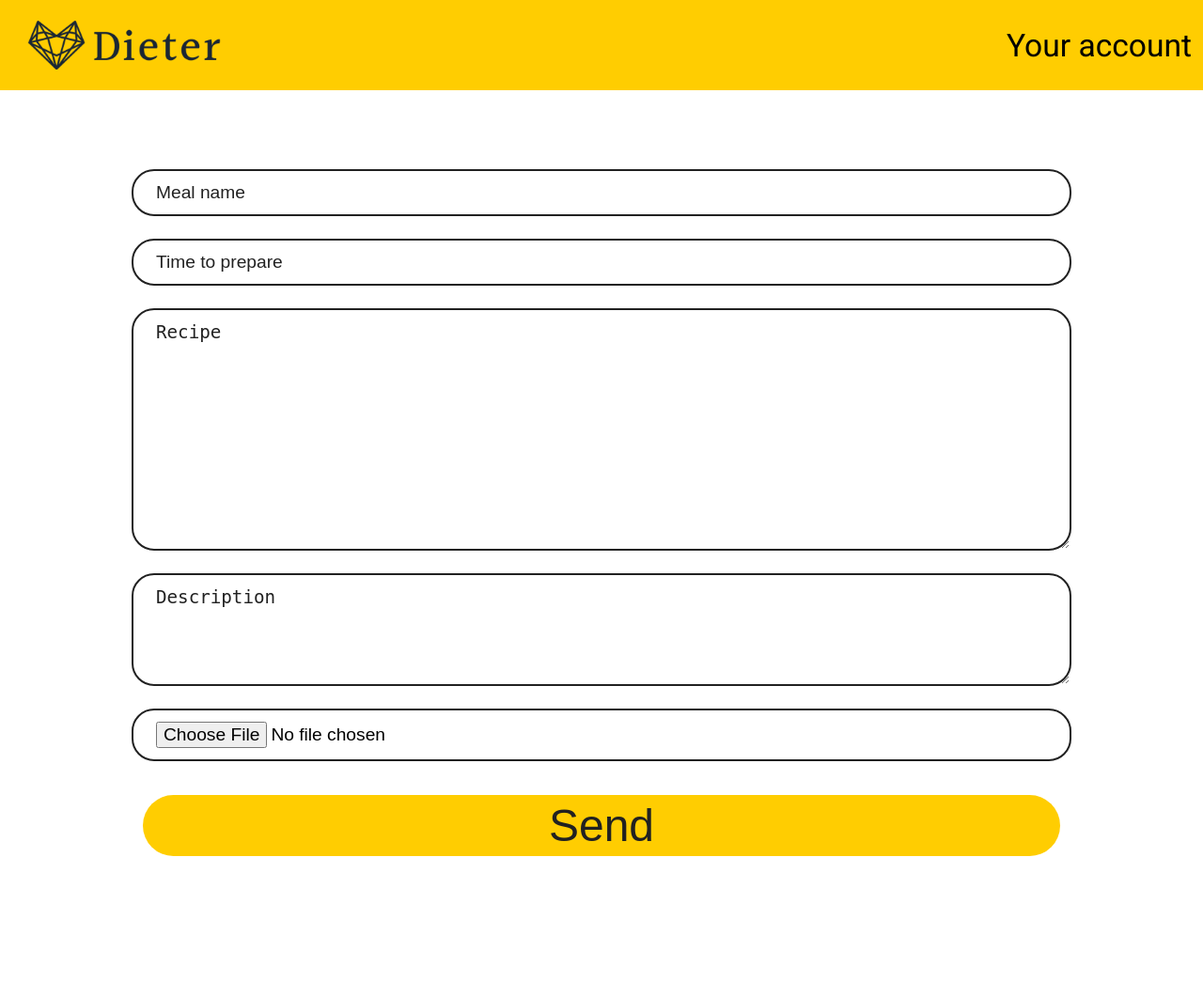
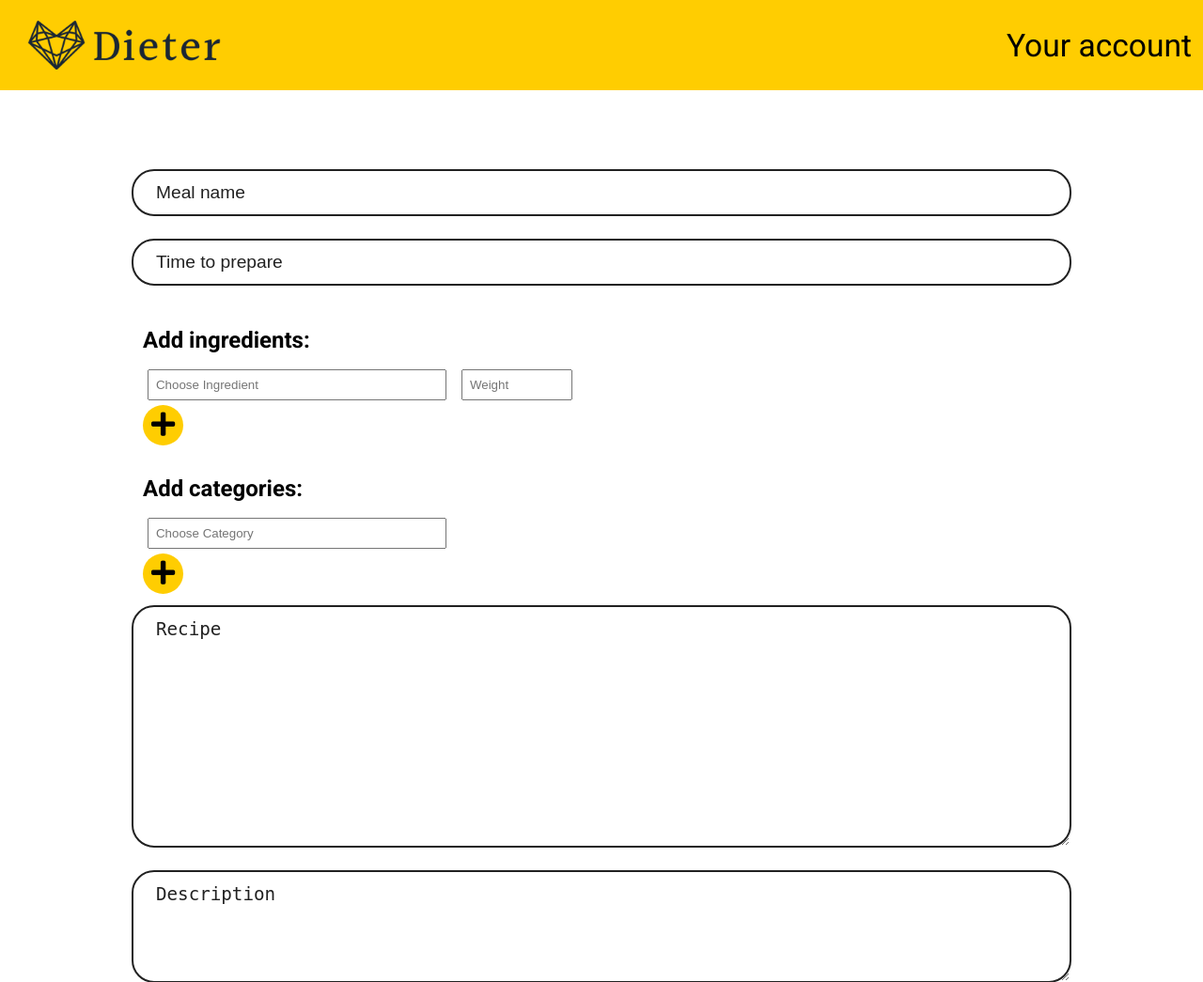
Before and after one commit to PASINSKI00/DietEasier, a PHP site: page /addMeal in a window 1280 px wide. Shown: the top 1045 px of the page at 94% size. Before the commit the page ends 911 px from the top, so only its background shows below. Run offline with PHP 8.4, Linux system fonts and the light colour scheme; data that the repository does not hold is empty; a stand-in replaces the project's code that opens the database connection; some libraries are stand-ins or nearby versions.

Commit message:
implemented adding meals with ingredients and categories

```diff
--- a/index.php
+++ b/index.php
@@ -16,6 +16,8 @@ Router::get('settings', 'DefaultController');
 Router::get('shoppingList', 'DefaultController');
 Router::get('whatYouChose', 'DefaultController');
 Router::get('yourAccount', 'DefaultController');
+Router::get('getAllCategories', 'MealController');
+Router::get('getAllIngredients', 'MealController');
 
 Router::post('loginHome', 'SecurityController');
 Router::post('loginChooseMeals', 'SecurityController');
--- a/public/css/addMeal.css
+++ b/public/css/addMeal.css
@@ -41,3 +41,64 @@
 .addMeal>form>*::placeholder {
     color: var(--chosen-text-black);
 }
+
+#ingredients-form {
+    width: 100%;
+    padding: 0 1rem;
+
+    display: flex;
+    flex-flow: column nowrap    ;
+}
+
+#ingredients-form h4{
+    margin-bottom: 0.5rem ;
+}
+
+.ingredients-form-inputs>input {
+    width: 300px;
+    padding: 0.3rem;
+    margin: 0.2rem;
+}
+
+.ingredients-form-inputs>input:last-child {
+    width: 100px;
+}
+
+#ingredients-form-add {
+    width: 1.2rem;
+    margin-left: 1rem;
+    font-size: 1.2rem;
+    padding: 0.3rem;
+    background-color: var(--chosen-yellow);
+    text-align: center;
+    border-radius: 50%;
+}
+
+
+#categories-form {
+    width: 100%;
+    padding: 0 1rem;
+
+    display: flex;
+    flex-flow: column nowrap    ;
+}
+
+#categories-form h4{
+    margin-bottom: 0.5rem ;
+}
+
+#categories-form>input {
+    width: 300px;
+    padding: 0.3rem;
+    margin: 0.2rem;
+}
+
+#categories-form-add {
+    width: 1.2rem;
+    margin-left: 1rem;
+    font-size: 1.2rem;
+    padding: 0.3rem;
+    background-color: var(--chosen-yellow);
+    text-align: center;
+    border-radius: 50%;
+}
--- /dev/null
+++ b/public/js/addMeal.js
@@ -0,0 +1,58 @@
+const ingredientsForm = document.querySelector("#ingredients-form");
+const ingredientsFormAdd = document.querySelector("#ingredients-form-add");
+const ingredientsDatalist = document.querySelector('datalist#ingredients')
+const categoriesForm = document.querySelector("#categories-form");
+const categoriesFormAdd = document.querySelector("#categories-form-add");
+const categoriesDatalist = document.querySelector('datalist#categories')
+
+const inputIngredients = "<div class=\"ingredients-form-inputs\">\n" +"<input list=\"ingredients\" name=\"ingredient\" id=\"ingredient\" placeholder=\"Choose Ingredient\">\n" +"<input type=\"number\" name=\"ingredient-weight\" id=\"ingredient-weight\" placeholder=\"Weight\">\n" +"</div>";
+const inputCategories = "<input list=\"categories\" name=\"ingredient\" id=\"ingredient\" placeholder=\"Choose Category\">";
+
+ingredientsFormAdd.onclick = createInputIngredients;
+categoriesFormAdd.onclick = createInputCategories;
+
+document.body.onload = function() {getAllIngredients(); getAllCategories();};
+
+function createInputIngredients() {
+    ingredientsForm.insertAdjacentHTML("beforeend", inputIngredients);
+}
+
+function createInputCategories() {
+    categoriesForm.insertAdjacentHTML("beforeend", inputCategories);
+}
+
+function getAllIngredients() {
+    fetch("/getAllIngredients")
+        .then(function (res){
+            return res.json();
+        })
+        .then(function (ingredients){
+            ingredientsDatalist.innerHTML = "";
+            loadIngredients(ingredients);
+        });
+}
+
+function loadIngredients(ingredients){
+    ingredients.forEach(ingredient => {
+        console.log(ingredient.name)
+        ingredientsDatalist.insertAdjacentHTML("beforeend", "<option value=\""+ingredient.name+"\"></option>");
+    });
+}
+
+function getAllCategories() {
+    fetch("/getAllCategories")
+        .then(function (res){
+            return res.json();
+        })
+        .then(function (categories){
+            categoriesDatalist.innerHTML = "";
+            loadCategories(categories);
+        });
+}
+
+function loadCategories(categories){
+    categories.forEach(category => {
+        console.log(category.name)
+        categoriesDatalist.insertAdjacentHTML("beforeend", "<option value=\""+category.name+"\"></option>");
+    });
+}
--- a/public/views/addMeal.php
+++ b/public/views/addMeal.php
@@ -14,6 +14,8 @@
 
     <link rel="stylesheet" type="text/css" href="public/css/style.css">
     <link rel="stylesheet" type="text/css" href="public/css/addMeal.css">
+    <script src="public/js/script.js" defer></script>
+    <script src="public/js/addMeal.js" defer></script>
 </head>
 
 <body>
@@ -36,6 +38,28 @@
                         </div>
                         <input name="name" type="text" placeholder="Meal name">
                         <input name="time" type="text" placeholder="Time to prepare">
+
+                        <div id="ingredients-form">
+                            <h4>Add ingredients:</h4>
+                            <div class="ingredients-form-inputs">
+                                <input list="ingredients" name="ingredient" id="ingredient" placeholder="Choose Ingredient">
+                                <input type="number" name="ingredient-weight" id="ingredient-weight" placeholder="Weight">
+                            </div>
+                            <datalist id="ingredients">
+
+                            </datalist>
+                        </div>
+                        <i class="fas fa-plus" id="ingredients-form-add"></i>
+
+                        <div id="categories-form">
+                            <h4>Add categories:</h4>
+                            <input list="categories" name="category" id="category" placeholder="Choose Category">
+                            <datalist id="categories">
+
+                            </datalist>
+                        </div>
+                        <i class="fas fa-plus" id="categories-form-add"></i>
+
                         <textarea name="recipe" rows="10" placeholder="Recipe"></textarea>
                         <textarea name="description" rows="4" placeholder="Description"></textarea>
                         <input type="file" name="image">
@@ -44,7 +68,5 @@
                 </main>
         </div>
     </div>
-
-    <script src="public/js/script.js"></script>
 </body>
 </html>
--- a/src/controllers/MealController.php
+++ b/src/controllers/MealController.php
@@ -75,6 +75,20 @@ class MealController extends AppController
         }
     }
 
+    public function getAllCategories(){
+        header('Content-type: application/json');
+        http_response_code(200);
+
+        echo json_encode($this->mealRepository->getAllCategories());
+    }
+
+    public function getAllIngredients(){
+        header('Content-type: application/json');
+        http_response_code(200);
+
+        echo json_encode($this->mealRepository->getAllIngredients());
+    }
+
     private function validate(array $image) : bool
     {
         if($image['size'] > self::MAX_FILE_SIZE) {
--- a/src/models/Meal.php
+++ b/src/models/Meal.php
@@ -8,8 +8,9 @@ class Meal
     private string $recipe;
     private string $description;
     private string $image;
+    private int $id;
 
-    public function __construct($author, $title, $time, $recipe, $description, $image)
+    public function __construct($author, $title, $time, $recipe, $description, $image, $id = null)
     {
         $this->author = $author;
         $this->title = $title;
@@ -17,6 +18,18 @@ class Meal
         $this->recipe = $recipe;
         $this->description = $description;
         $this->image = $image;
+        $this->id = $id;
+    }
+
+
+    public function getId(): mixed
+    {
+        return $this->id;
+    }
+
+    public function setId(mixed $id): void
+    {
+        $this->id = $id;
     }
 
     public function getTitle() : string
--- a/src/repository/MealRepository.php
+++ b/src/repository/MealRepository.php
@@ -26,7 +26,8 @@ class MealRepository extends Repository
             $meal['time_to_prep'],
             $meal['recipe'],
             $meal['description'],
-            $meal['image']
+            $meal['image'],
+            $meal['id_meal']
         );
     }
 
@@ -66,7 +67,8 @@ class MealRepository extends Repository
                 $meal['time_to_prep'],
                 $meal['recipe'],
                 $meal['description'],
-                $meal['image']
+                $meal['image'],
+                $meal['id_meal']
             );
         }
 
@@ -85,4 +87,24 @@ class MealRepository extends Repository
 
         return $stmt->fetchAll(PDO::FETCH_ASSOC);
     }
+
+    public function getAllCategories() : array{
+        $stmt = $this->database->connect()->prepare('
+            SELECT name from categories
+        ');
+
+        $stmt->execute();
+
+        return $stmt->fetchAll(PDO::FETCH_ASSOC);
+    }
+
+    public function getAllIngredients() : array{
+        $stmt = $this->database->connect()->prepare('
+            SELECT name from ingredient
+        ');
+
+        $stmt->execute();
+
+        return $stmt->fetchAll(PDO::FETCH_ASSOC);
+    }
 }
```
Also changed, not shown: README.md.
